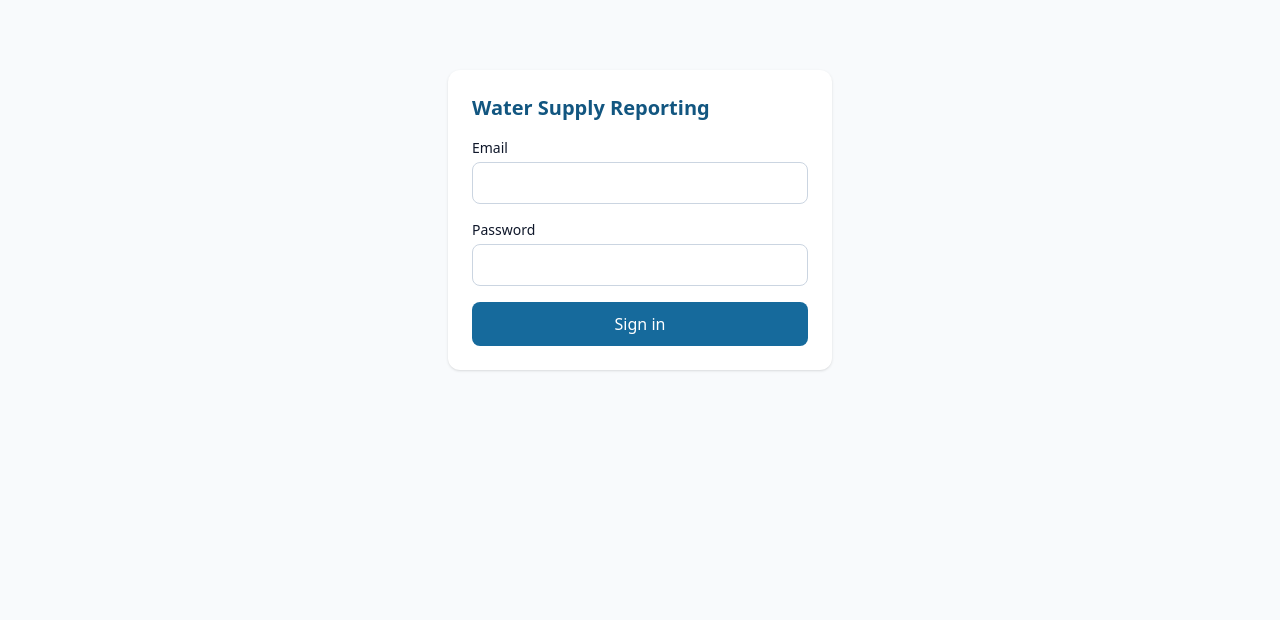
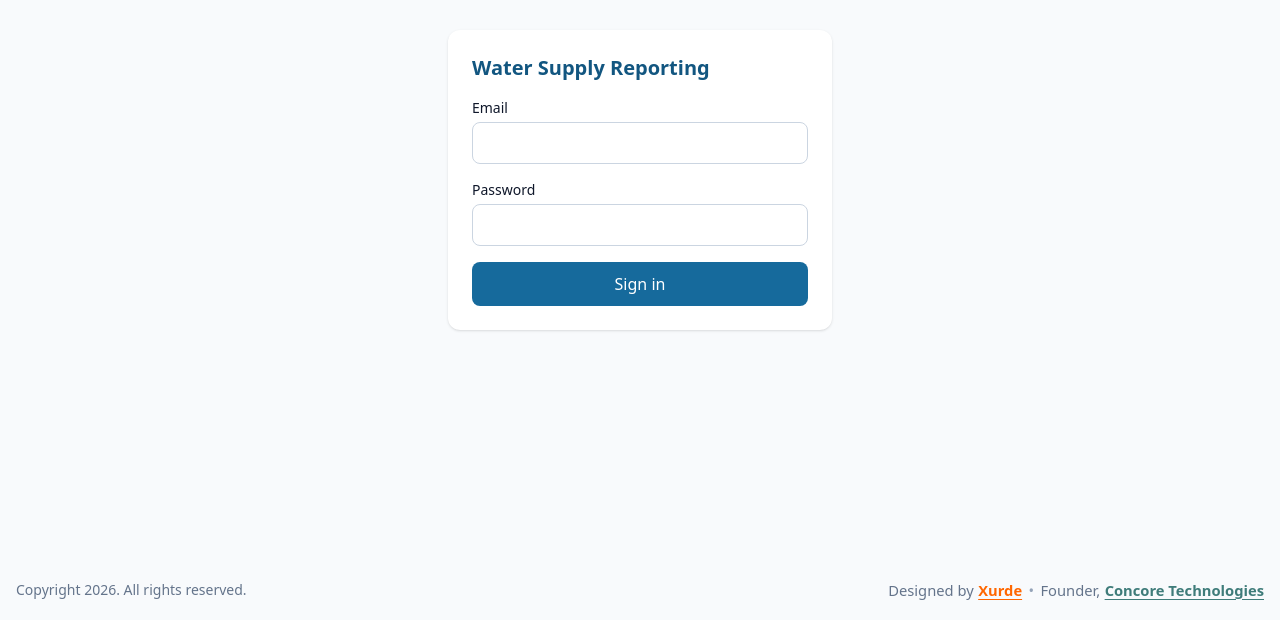
Before and after one commit to xurde-Odyssey/khanepani, a React (Vite) app: page /login in a window 1280 px wide. Shown: the part 180-800 px from the top of the page. Built offline with nearby package versions, Linux system fonts and the light colour scheme; no server answers.

Commit message:
Polish admin and login UI

```diff
--- a/src/components/Layout.tsx
+++ b/src/components/Layout.tsx
@@ -10,8 +10,28 @@ const NAV = [
   { to: '/admin', label: 'Admin' },
 ]
 
+function SignOutIcon() {
+  return (
+    <svg
+      aria-hidden="true"
+      viewBox="0 0 24 24"
+      fill="none"
+      stroke="currentColor"
+      strokeWidth="2"
+      strokeLinecap="round"
+      strokeLinejoin="round"
+      className="h-4 w-4"
+    >
+      <path d="M9 21H5a2 2 0 0 1-2-2V5a2 2 0 0 1 2-2h4" />
+      <path d="M16 17l5-5-5-5" />
+      <path d="M21 12H9" />
+    </svg>
+  )
+}
+
 export function Layout() {
   const { profile, signOut } = useAuth()
+  const displayName = profile?.full_name || 'Signed in'
 
   return (
     <div className="min-h-screen flex flex-col md:flex-row">
@@ -34,12 +54,24 @@ export function Layout() {
             </NavLink>
           ))}
         </div>
-        <button
-          onClick={() => signOut()}
-          className="px-4 py-3 text-sm text-left hover:bg-brand-600/60 md:mt-auto"
-        >
-          Sign out {profile?.full_name ? `(${profile.full_name})` : ''}
-        </button>
+        <div className="border-l border-white/10 md:mt-auto md:border-l-0 md:border-t">
+          <button
+            onClick={() => signOut()}
+            className="flex h-full items-center gap-3 px-4 py-3 text-left text-sm hover:bg-brand-600/60 md:w-full"
+          >
+            <span className="hidden h-8 w-8 shrink-0 items-center justify-center rounded-full bg-white/15 text-xs font-semibold md:inline-flex">
+              {displayName.slice(0, 1).toUpperCase()}
+            </span>
+            <span className="hidden min-w-0 flex-1 md:block">
+              <span className="block truncate text-xs text-white/70">Account</span>
+              <span className="block truncate font-medium">{displayName}</span>
+            </span>
+            <span className="inline-flex items-center gap-2 md:gap-0" title="Sign out">
+              <SignOutIcon />
+              <span className="md:hidden">Sign out</span>
+            </span>
+          </button>
+        </div>
       </nav>
       <main className="flex-1 p-4 md:p-8 overflow-x-auto">
         <Outlet />
--- a/src/index.css
+++ b/src/index.css
@@ -4,6 +4,38 @@
 
 html, body, #root { height: 100%; }
 body { @apply bg-slate-50 text-slate-900; }
+
+.designer-credit {
+  display: inline-flex;
+  flex-wrap: wrap;
+  align-items: center;
+  justify-content: center;
+  gap: 0.28rem;
+  margin: 0;
+  color: rgb(100 116 139);
+  font-size: 0.92rem;
+}
+
+.designer-credit__separator {
+  color: rgb(148 163 184);
+  margin: 0 0.12rem;
+}
+
+.designer-credit a {
+  color: #ff6700;
+  font-weight: 700;
+  text-decoration: underline;
+  text-underline-offset: 0.18em;
+}
+
+.designer-credit a:hover {
+  color: #ff6700;
+}
+
+.designer-credit a.designer-credit__company,
+.designer-credit a.designer-credit__company:hover {
+  color: #3F7C7A;
+}
 
 @media print {
   html,
--- a/src/pages/Admin.tsx
+++ b/src/pages/Admin.tsx
@@ -211,17 +211,17 @@ export function Admin() {
           <table className="w-full text-sm">
             <thead className="bg-slate-100">
               <tr className="text-left text-xs font-semibold uppercase tracking-wide text-slate-600">
-                <th className="px-4 py-3">Pump</th>
-                <th className="px-4 py-3">Project</th>
+                <th className="px-4 py-3">Project Name</th>
+                <th className="px-4 py-3">Pumps</th>
                 <th className="px-4 py-3">Status</th>
-                <th className="px-4 py-3 text-right">Actions</th>
+                <th className="px-4 py-3 text-right">Action</th>
               </tr>
             </thead>
             <tbody className="divide-y divide-slate-100 bg-white">
               {pumps.map((p) => (
                 <tr key={p.id} className="hover:bg-slate-50">
+                  <td className="px-4 py-3 text-slate-700">{p.projects?.name ?? '—'}</td>
                   <td className="px-4 py-3 font-medium text-slate-900">Pump #{p.pump_no}</td>
-                  <td className="px-4 py-3 text-slate-700">{p.projects?.name ?? '—'}</td>
                   <td className="px-4 py-3">
                     <span
                       className={`inline-flex rounded-full px-2.5 py-1 text-xs font-medium ${
@@ -269,14 +269,14 @@ export function Admin() {
         </div>
         <form onSubmit={addPump} className="flex flex-wrap gap-2 items-end">
           <div>
-            <label className="block text-xs font-medium mb-1">Pump #</label>
+            <label className="block text-xs font-medium mb-1">Project Name</label>
+            <input value={newProjectName} onChange={(e) => setNewProjectName(e.target.value)} className="rounded-lg border border-slate-300 px-3 py-2" />
+          </div>
+          <div>
+            <label className="block text-xs font-medium mb-1">Pumps</label>
             <input value={newPumpNo} onChange={(e) => setNewPumpNo(e.target.value)} type="number" className="rounded-lg border border-slate-300 px-3 py-2 w-24" />
           </div>
-          <div>
-            <label className="block text-xs font-medium mb-1">Project name</label>
-            <input value={newProjectName} onChange={(e) => setNewProjectName(e.target.value)} className="rounded-lg border border-slate-300 px-3 py-2" />
-          </div>
-          <button className="rounded-lg bg-brand-600 text-white px-4 py-2 text-sm">Add pump</button>
+          <button className="rounded-lg bg-brand-600 text-white px-4 py-2 text-sm">Add Pump</button>
         </form>
       </section>
 
--- a/src/pages/Login.tsx
+++ b/src/pages/Login.tsx
@@ -22,7 +22,7 @@ export function Login() {
   }
 
   return (
-    <div className="min-h-screen flex items-center justify-center bg-slate-50 px-4">
+    <div className="relative min-h-screen flex items-center justify-center bg-slate-50 px-4 pb-20">
       <form onSubmit={handleSubmit} className="w-full max-w-sm bg-white rounded-xl shadow p-6 space-y-4">
         <h1 className="text-xl font-semibold text-brand-700">Water Supply Reporting</h1>
         {supabaseConfigError && (
@@ -61,6 +61,25 @@ export function Login() {
           {submitting ? 'Signing in…' : 'Sign in'}
         </button>
       </form>
+      <footer className="absolute inset-x-0 bottom-0 flex flex-col gap-2 px-4 py-5 text-center text-sm text-slate-500 sm:flex-row sm:items-center sm:justify-between sm:text-left">
+        <p className="m-0">Copyright 2026. All rights reserved.</p>
+        <p className="designer-credit">
+          <span>Designed by</span>
+          <a href="https://www.bhandaridipesh.com.np/" target="_blank" rel="noopener noreferrer">
+            Xurde
+          </a>
+          <span className="designer-credit__separator" aria-hidden="true">•</span>
+          <span>Founder,</span>
+          <a
+            className="designer-credit__company"
+            href="https://www.concoretechnologies.com.np/"
+            target="_blank"
+            rel="noopener noreferrer"
+          >
+            Concore Technologies
+          </a>
+        </p>
+      </footer>
     </div>
   )
 }
```
